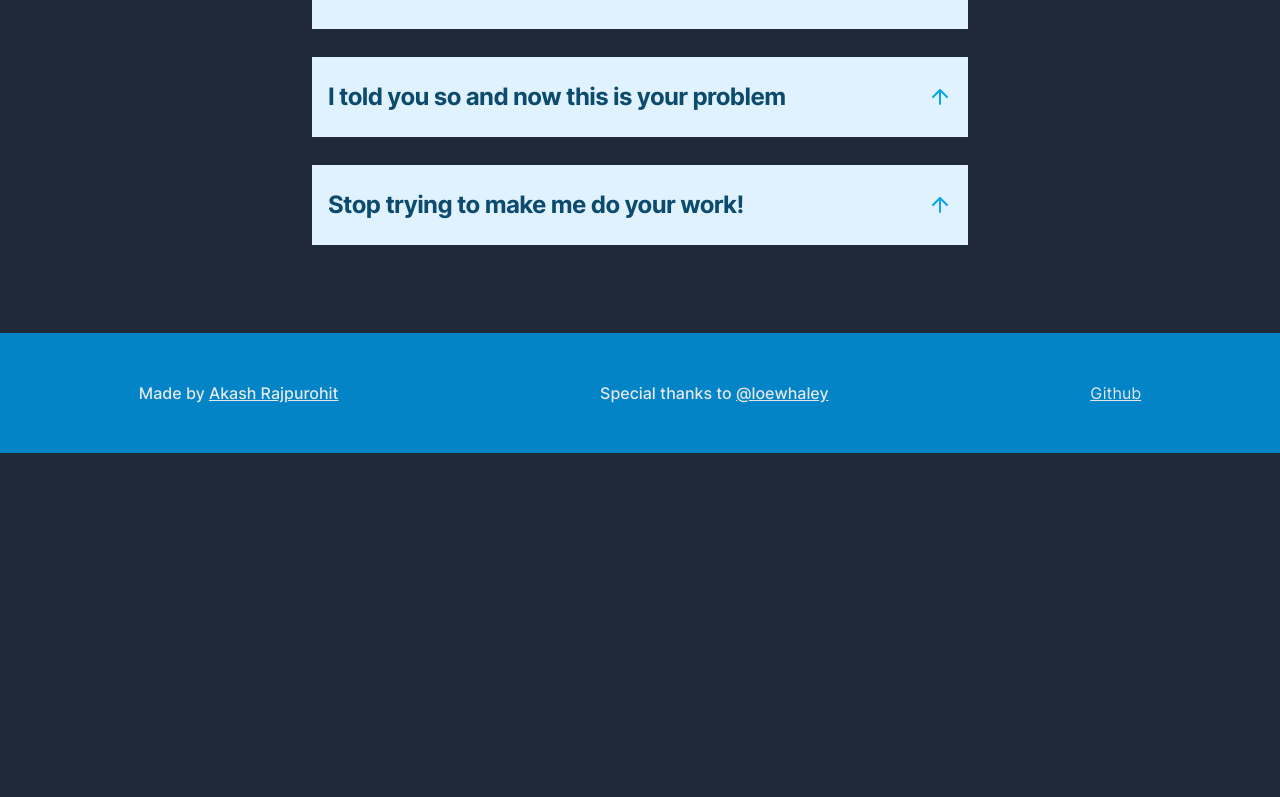
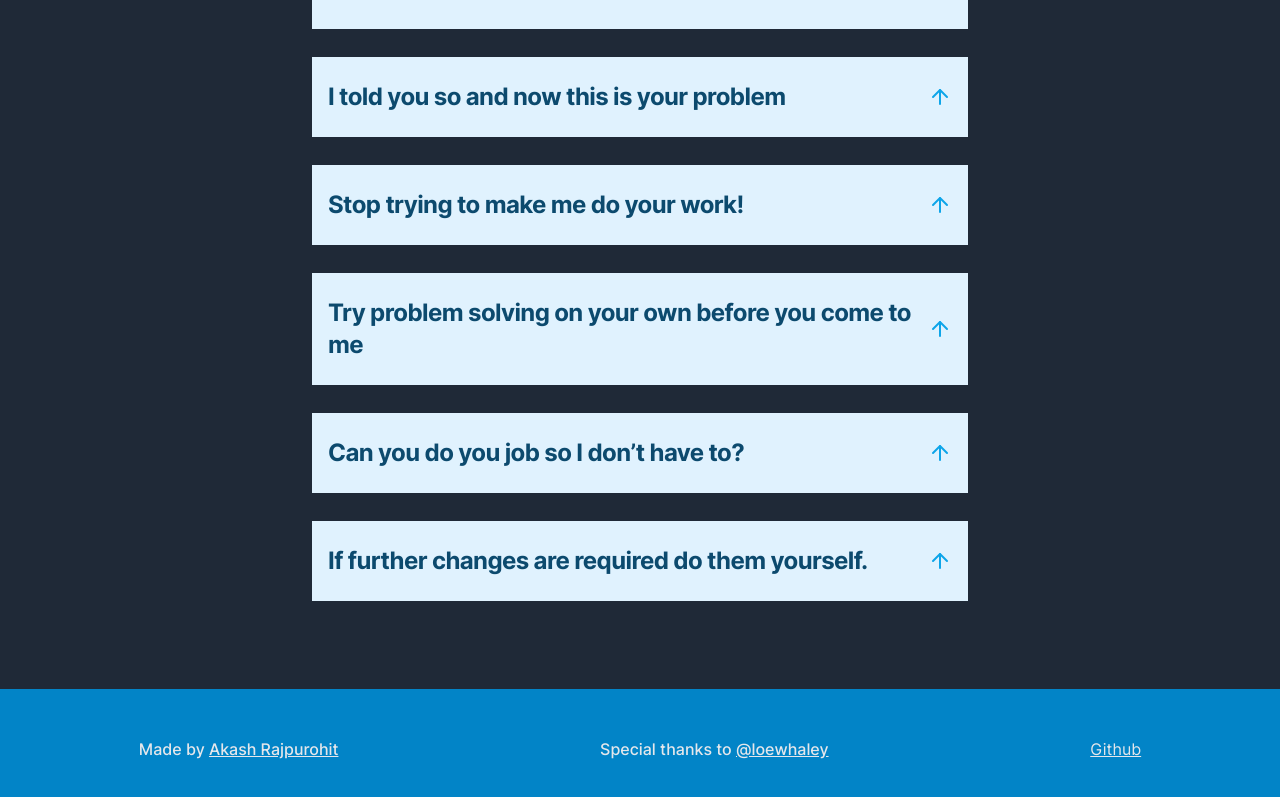
Before and after one commit to AkashRajpurohit/howtoprofessionallysay, a Next.js app: page / in a window 1280 px wide. Shown: the part 4093-4890 px from the top of the page. Before the commit the page ends 4546 px from the top, so only its background shows below. Built offline with nearby package versions, Linux system fonts and the light colour scheme.

Commit message:
feat: :memo: add more q & a (#11)

```diff
--- a/content/qna.ts
+++ b/content/qna.ts
@@ -232,6 +232,27 @@ const qna: IQnA[] = [
     alternativeAnswers: [],
     flow: Flow.A_TO_B,
   },
+  {
+    question: 'Try problem solving on your own before you come to me',
+    answer:
+      'I encourage you to brainstorm possible solutions prior to looping me in for additional support.',
+    alternativeAnswers: [],
+    flow: Flow.A_TO_B,
+  },
+  {
+    question: 'Can you do you job so I don’t have to?',
+    answer:
+        'Please let me know when your deliverables have been completed.',
+    alternativeAnswers: [],
+    flow: Flow.A_TO_B,
+  },
+  {
+    question: 'If further changes are required do them yourself.',
+    answer:
+        'If further edits are required, I have attached a version of the document that you can apply your edits directly into.',
+    alternativeAnswers: [],
+    flow: Flow.A_TO_B,
+  },
 ];
 
 export default qna;
```
